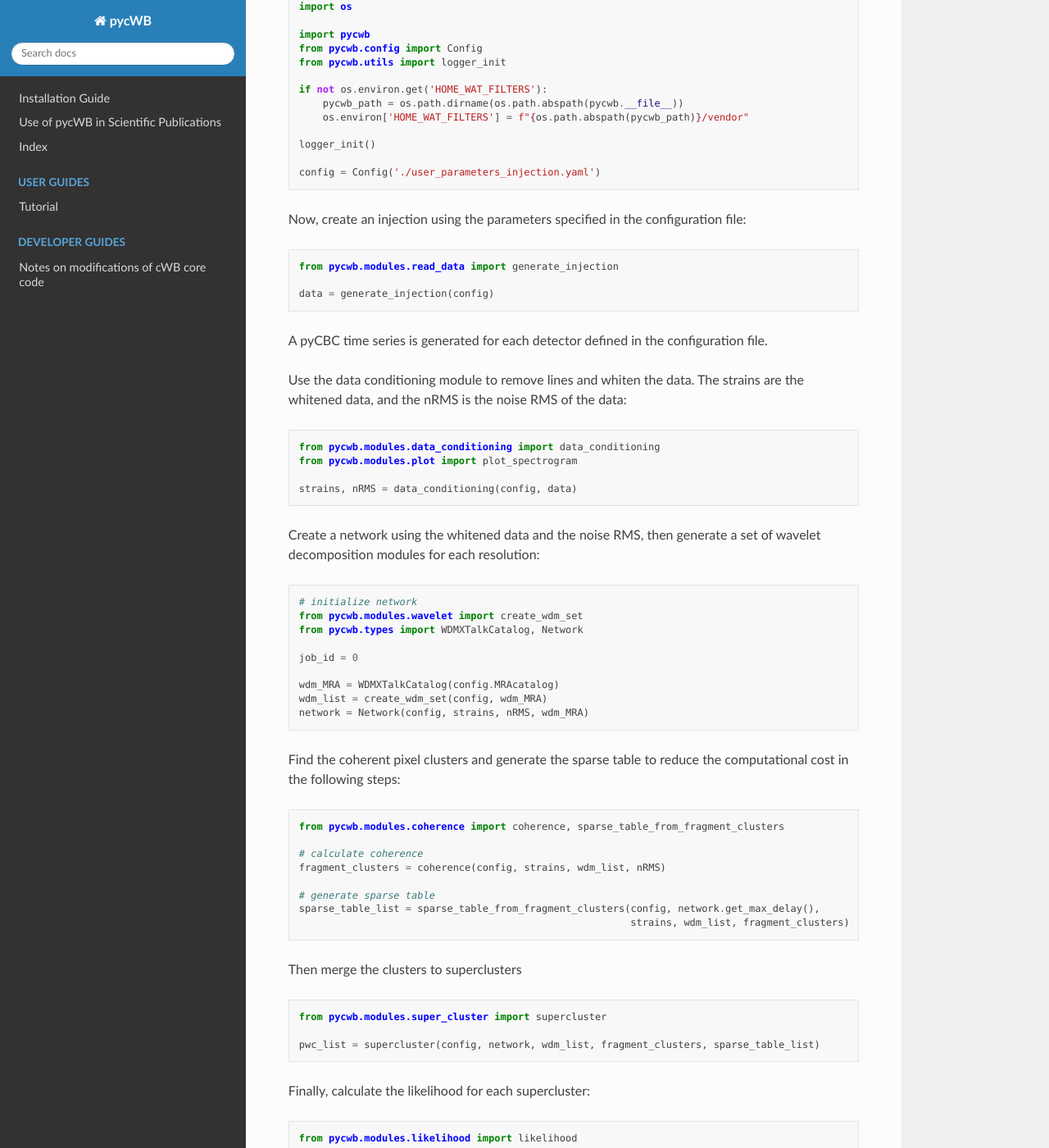
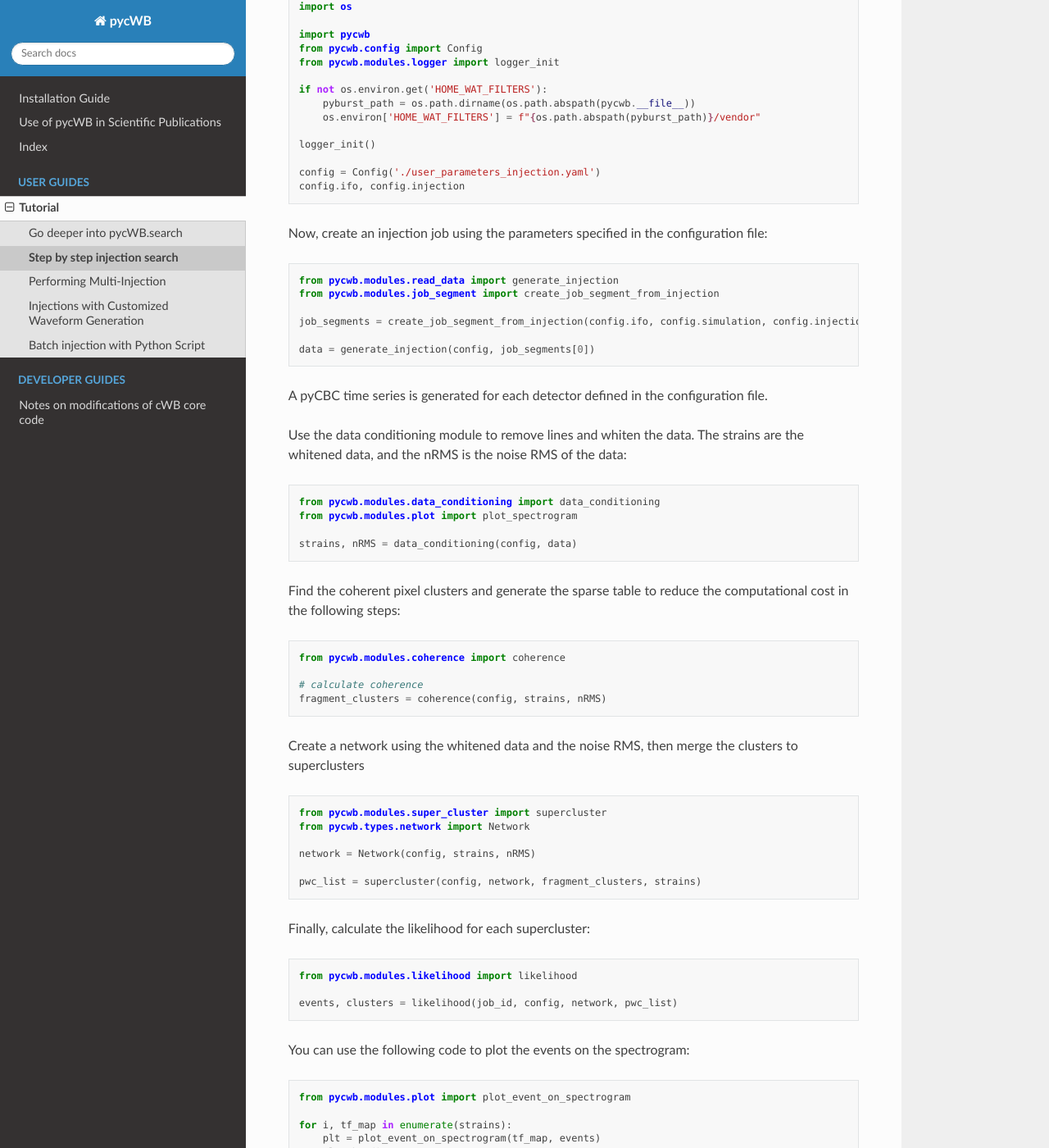
Before and after one commit to PycWB/pycwb, a Sphinx documentation site: the page built from docs/source/tutorial_injection.rst, in a window 1280 px wide and 1400 px high, scrolled down 448 px. Shown: the whole window at 82% size. Built offline with Sphinx 7.4.7 and the Read the Docs theme 2.0.0, drawn with Linux system fonts in a browser that asks for light colours; pages that are not in the unit, such as notebooks, are missing from menus; the version number could not be read and is left out; some of the changed text lies outside the part shown.

Commit message:
update docs

```diff
--- /dev/null
+++ b/docs/source/tutorial_batch_inj.rst
@@ -0,0 +1,6 @@
+.. _tutorial_batch_inj:
+
+Batch injection with Python Script
+-----------------------------------
+
+working
--- /dev/null
+++ b/docs/source/tutorial_customized_wf_gen.rst
@@ -0,0 +1,7 @@
+.. _tutorial_customized_wf_gen:
+
+Injections with Customized Waveform Generation
+----------------------------------------------
+
+
+working
--- a/docs/source/tutorial_injection.rst
+++ b/docs/source/tutorial_injection.rst
@@ -23,24 +23,28 @@
 
     import pycwb
     from pycwb.config import Config
-    from pycwb.utils import logger_init
+    from pycwb.modules.logger import logger_init
 
     if not os.environ.get('HOME_WAT_FILTERS'):
-        pycwb_path = os.path.dirname(os.path.abspath(pycwb.__file__))
-        os.environ['HOME_WAT_FILTERS'] = f"{os.path.abspath(pycwb_path)}/vendor"
+        pyburst_path = os.path.dirname(os.path.abspath(pycwb.__file__))
+        os.environ['HOME_WAT_FILTERS'] = f"{os.path.abspath(pyburst_path)}/vendor"
 
     logger_init()
 
     config = Config('./user_parameters_injection.yaml')
+    config.ifo, config.injection
 
 
-Now, create an injection using the parameters specified in the configuration file:
+Now, create an injection job using the parameters specified in the configuration file:
 
 .. code-block:: python
 
     from pycwb.modules.read_data import generate_injection
+    from pycwb.modules.job_segment import create_job_segment_from_injection
 
-    data = generate_injection(config)
+    job_segments = create_job_segment_from_injection(config.ifo, config.simulation, config.injection)
+
+    data = generate_injection(config, job_segments[0])
 
 A pyCBC time series is generated for each detector defined in the configuration file.
 
@@ -55,44 +59,25 @@
     strains, nRMS = data_conditioning(config, data)
 
 
-
-
-Create a network using the whitened data and the noise RMS, then generate a set of wavelet decomposition modules
-for each resolution:
-
-.. code-block:: python
-
-    # initialize network
-    from pycwb.modules.wavelet import create_wdm_set
-    from pycwb.types import WDMXTalkCatalog, Network
-
-    job_id = 0
-
-    wdm_MRA = WDMXTalkCatalog(config.MRAcatalog)
-    wdm_list = create_wdm_set(config, wdm_MRA)
-    network = Network(config, strains, nRMS, wdm_MRA)
-
 Find the coherent pixel clusters and generate the sparse table to reduce the computational cost in the following steps:
 
 .. code-block:: python
 
-    from pycwb.modules.coherence import coherence, sparse_table_from_fragment_clusters
+    from pycwb.modules.coherence import coherence
 
     # calculate coherence
-    fragment_clusters = coherence(config, strains, wdm_list, nRMS)
+    fragment_clusters = coherence(config, strains, nRMS)
 
-    # generate sparse table
-    sparse_table_list = sparse_table_from_fragment_clusters(config, network.get_max_delay(),
-                                                            strains, wdm_list, fragment_clusters)
-
-Then merge the clusters to superclusters
+Create a network using the whitened data and the noise RMS, then merge the clusters to superclusters
 
 .. code-block:: python
 
     from pycwb.modules.super_cluster import supercluster
+    from pycwb.types.network import Network
 
-    pwc_list = supercluster(config, network, wdm_list, fragment_clusters, sparse_table_list)
+    network = Network(config, strains, nRMS)
 
+    pwc_list = supercluster(config, network, fragment_clusters, strains)
 
 Finally, calculate the likelihood for each supercluster:
 
@@ -111,3 +96,22 @@
     for i, tf_map in enumerate(strains):
         plt = plot_event_on_spectrogram(tf_map, events)
         plt.show()
+
+the likelihood map and null map reconstructed from the clusters
+will also be plotted with
+
+.. code-block:: python
+
+    from gwpy.spectrogram import Spectrogram
+
+    for cluster in clusters:
+        merged_map, start, dt, df = cluster.get_sparse_map("likelihood")
+
+        plt = Spectrogram(merged_map, t0=start, dt=dt, f0=0, df=df).plot()
+        plt.colorbar()
+
+    for cluster in clusters:
+        merged_map, start, dt, df = cluster.get_sparse_map("null")
+
+        plt = Spectrogram(merged_map, t0=start, dt=dt, f0=0, df=df).plot()
+        plt.colorbar()
--- /dev/null
+++ b/docs/source/tutorial_multi_injection.rst
@@ -0,0 +1,7 @@
+.. _tutorial_multi_injection:
+
+Performing Multi-Injection
+--------------------------
+
+Check the example folder `examples/multiple_injection' for a complete
+example of multi-injection.
--- a/docs/source/tutorial_search.rst
+++ b/docs/source/tutorial_search.rst
@@ -158,7 +158,7 @@
         add_events_to_catalog(f"{config.outputDir}/catalog.json", event.summary(job_id, i+1))
 
 
-The events will be marked on the spectrogram andthe likelihood map and null map reconstructed from the clusters
+The events will be marked on the spectrogram and the likelihood map and null map reconstructed from the clusters
 will also be plotted.
 
 .. code-block:: python
--- a/docs/source/tutorials.rst
+++ b/docs/source/tutorials.rst
@@ -10,3 +10,7 @@
    :maxdepth: 2
 
    tutorial_search
+   tutorial_injection
+   tutorial_multi_injection
+   tutorial_customized_wf_gen
+   tutorial_batch_inj
```
Also changed, not shown: docs/source/index.rst (+6 -1 lines).
